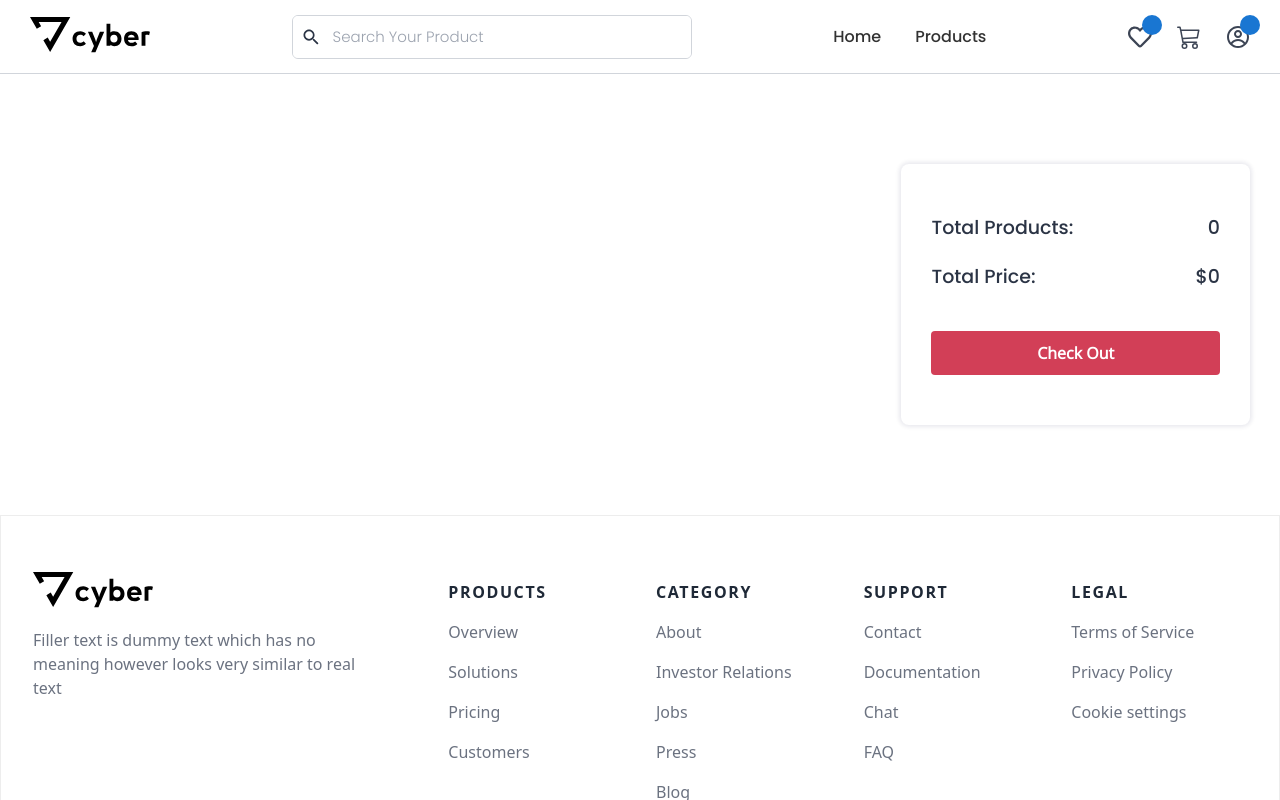
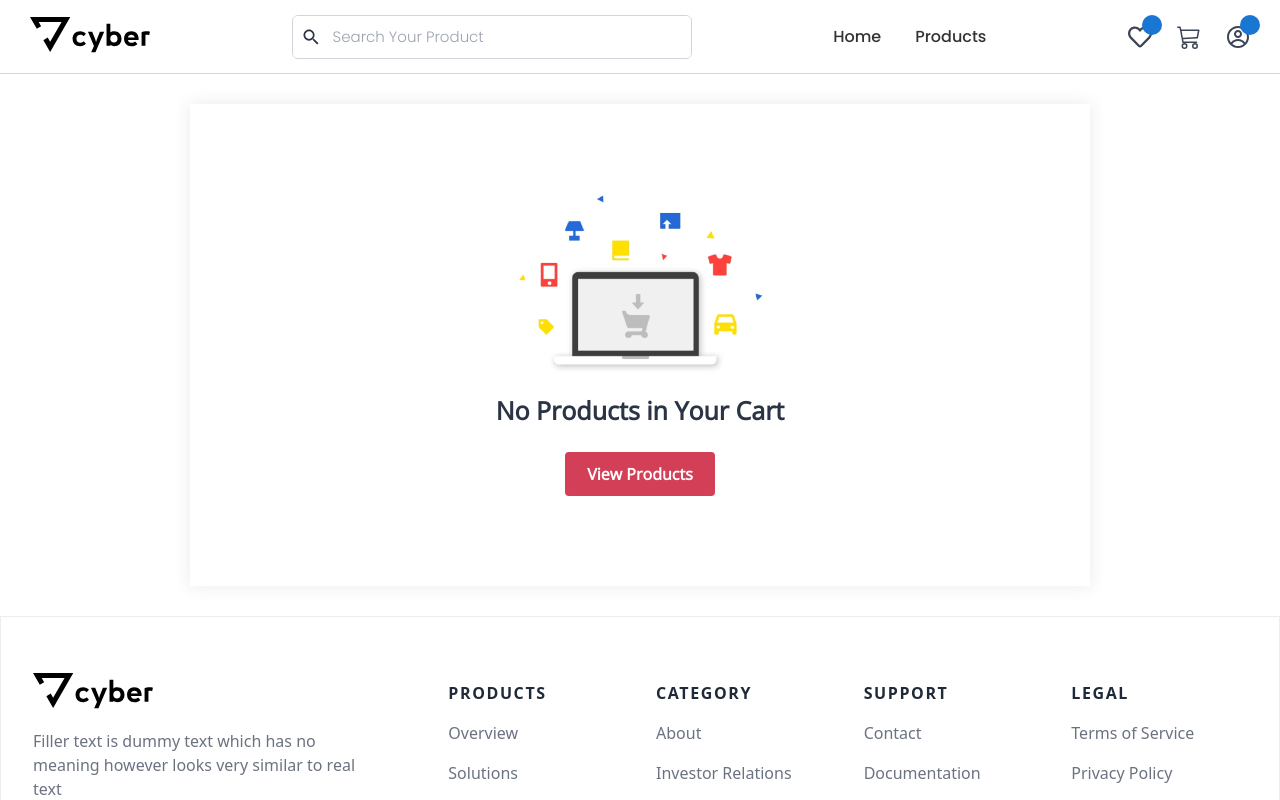
Before and after one commit to talhaghauridev/mern-ecommerce-frontend, a React (Vite) app: page /cart in a window 1280 px wide. Shown: the top 800 px of the page. Built offline with nearby package versions, Linux system fonts and the light colour scheme; some icons are missing.

Commit message:
Add useRemoveFromCart hook in cart page

```diff
--- a/src/components/ProductCard.jsx
+++ b/src/components/ProductCard.jsx
@@ -24,7 +24,7 @@ const ProductCard = (product) => {
       </div>
       <div className="flex flex-col gap-[8px] items-start justify-center w-[100%] px-[15px] py-[5px]">
         <h1 className="text-gray-800 font-semibold text-[18px] text-center mb-0 mt-0 whitespace-normal">
-          {capitalize(String(capitalize))}
+          {capitalize(String(name))}
         </h1>
 
         <div className="flex items-center justify-between gap-[4px]">
--- a/src/components/QuanityInput.jsx
+++ b/src/components/QuanityInput.jsx
@@ -3,25 +3,32 @@ import cn from "@utils/cn";
 
 const QuanityInput = ({ className = "", value = 1, increment, decrement }) => {
   return (
-    <div className={cn("w-full flex items-center justify-center", className)}>
-      <button
-        onClick={increment}
-        className="px-[15px] flex items-center justify-center text-[25px] text-[#d23f57] border-solid border-[1px] border-[#d23f57] rounded cursor-pointer max-w-fit h-[40px] w-[45px]"
-      >
-+
-      </button>
+    <div
+      className={cn(
+        "w-full flex items-center justify-center max-w-fit",
+        className
+      )}
+    >
+      <QuanityButton onClick={increment} sign={"+"} />
 
       <span className="px-[13px] h-full font-PoppinsBold text-[20px]">
         {value}
       </span>
-      <button
-        onClick={decrement}
-        className="px-[15px] flex items-center justify-center text-[25px] text-[#d23f57] border-solid border-[1px] border-[#d23f57] rounded cursor-pointer max-w-fit  h-[40px] w-[45px]"
-      >
-       -
-      </button>
+
+      <QuanityButton onClick={decrement} sign={"-"} />
     </div>
   );
 };
 
+const QuanityButton = memo(({ onClick, sign }) => {
+  return (
+    <button
+      onClick={onClick}
+      className="px-[15px] flex items-center justify-center text-[25px] text-[#d23f57] border-solid border-[1px] border-[#d23f57] rounded cursor-pointer max-w-fit h-[38px] md:h-[40px] w-[40px] md:w-[45px] pb-[5px]"
+    >
+      {sign}
+    </button>
+  );
+});
+
 export default memo(QuanityInput);
--- a/src/pages/cart/components/CartCard.jsx
+++ b/src/pages/cart/components/CartCard.jsx
@@ -1,33 +1,43 @@
 import { hero } from "@assets/images";
-import QuanityInput from "@components/QuanityInput";
 import { Button, Image } from "@components/ui";
+import { lazy } from "react";
 import { Link } from "react-router-dom";
+const QuanityInput = lazy(() => import("@components/QuanityInput"));
+import { capitalize } from "@mui/material";
+import { CgCross } from "react-icons/cg";
+import useRemoveFromCart from "../hooks/useRemoveFromCart";
 
 const CartCard = ({ name, category, price, _id, images }) => {
+  const { handleRemoveItem } = useRemoveFromCart();
   return (
     <div
-      className="w-full max-w-full rounded-[10px] relative overflow-hidden flex "
+      className="w-full max-w-full rounded-[10px] relative overflow-hidden flex  sm:flex-row flex-col"
       style={{
         boxShadow: "#2b34451a 0px 4px 16px",
       }}
     >
       <div className="flex items-center justify-center">
-        <Image src={hero} alt={"hero"} className={"w-full max-w-[200px]"} />
+        <Image
+          src={hero}
+          alt={"hero"}
+          className={"w-full max-w-[180px] sm:max-w-[200px]"}
+        />
       </div>
       {/* Cart Item Detials */}
-      <div className="flex items-center justify-evenly gap-y-[16px] p-[16px] w-full">
+      <div className="flex items-center justify-evenly sm:gap-y-[16px] gap-y-[10px]  p-[16px] w-full sm:flex-row flex-col">
         <Link
           to={`/product/${_id}`}
           className="text-[#2b3445] text-[20px] font-PoppinsBold"
         >
-          <h1>{name}</h1>
+          <h1>{capitalize(String(name))}</h1>
         </Link>
-        <span className="text-[#d23f57] text-[18px] md:text-[20px]">
+        <span className="text-[#d23f57] text-[18px] md:text-[20px] font-PoppinsBold">
           ${price}
         </span>
 
-        <QuanityInput />
+        <QuanityInput value={1} decrement={() => {}} increment={() => {}} />
       </div>
+      <CgCross onClick={() => handleRemoveItem(_id)} />
     </div>
   );
 };
--- a/src/pages/cart/components/EmptyCart.jsx
+++ b/src/pages/cart/components/EmptyCart.jsx
@@ -5,24 +5,27 @@ import { Link } from "react-router-dom";
 
 const EmptyCart = () => {
   return (
-    <section
-      id="emptyCart"
-      className="w-full bg-[#f4f7fa] py-[30px] px-[20px] h-[87vh]"
-    >
-      <div className="container max-w-[1000px] bg-white  flex items-center justify-center flex-col gap-[10px] ">
+    <section id="emptyCart" className="w-full  py-[30px] px-[20px] ">
+      <div
+        className=" max-w-[900px] px-[15px] py-[90px] m-auto bg-white  flex items-center justify-center flex-col gap-[15px] "
+        style={{
+          boxShadow: "#2b34451a 0px 0px 16px",
+        }}
+      >
         <Image
           src={emptyCart}
           alt={"Empty Cart Image"}
-          className={"w-full max-w-[250px]"}
+          className={"w-full max-w-[200px] sm:max-w-[250px]"}
         />
-        <h3 className="text-black text-[20px]">No Products in Your Cart</h3>
+        <h3 className="text-[20px] sm:text-[25px] text-center font-Sans font-[600] text-[#2b3445]">
+          No Products in Your Cart
+        </h3>
         <Link
           to={"/products"}
-          className={buttonVariants({ className: "bg-black" })}
+          className={buttonVariants({ className: "bg-black mt-2" })}
         >
           View Products
         </Link>
-
       </div>
     </section>
   );
--- /dev/null
+++ b/src/pages/cart/hooks/useRemoveFromCart.js
@@ -0,0 +1,21 @@
+import { removeFromCart } from "@redux/reducers/cartReducer";
+import { useCallback } from "react";
+import { useDispatch } from "react-redux";
+import { toast } from "react-toastify";
+const useRemoveFromCart = () => {
+  const dispatch = useDispatch();
+  const handleRemoveItem = useCallback(
+    (id) => {
+      dispatch(removeFromCart(id));
+      toast.success("Item Remove From Cart");
+    },
+    [dispatch]
+  );
+
+  return {
+    handleRemoveItem,
+  };
+};
+
+
+export default useRemoveFromCart
--- a/src/pages/cart/index.jsx
+++ b/src/pages/cart/index.jsx
@@ -1,40 +1,33 @@
-import React from "react";
-import { useNavigate } from "react-router-dom";
-import EmptyCart from "./components/EmptyCart";
+import React, { Suspense, lazy, useMemo } from "react";
 import { MetaData } from "@components/ui";
-import CartPriceBox from "./components/CartPriceBox";
-import CartList from "./components/CartList";
+import { useSelector } from "react-redux";
+const CartList = lazy(() => import("./components/CartList"));
+const EmptyCart = lazy(() => import("./components/EmptyCart"));
+const CartPriceBox = lazy(() => import("./components/CartPriceBox"));
 
 const Cart = () => {
-  const { cartItems, taxPrice, shippingPrice, totalPrice, itemsPrice } = {
-    cartItems: null,
-    taxPrice: 200,
-    shippingPrice: 300,
-    totalPrice: 2000,
-    itemsPrice: 20,
-  };
-
-  const navigate = useNavigate();
-  // const dispatch = useDispatch()
-
-  // const totalItems = cartItems.reduce((acc, item) => acc + +item.qty, 0)
-
-  const handleDeleteItem = (id) => {
-    // dispatch(removeFromCart(id))
-  };
+  const { cartItems } = useSelector((state) => state.cart);
 
   const checkoutHandler = () => {
     navigate("/login?redirect=/shipping");
   };
 
+  const isCartItems = useMemo(
+    () => (cartItems?.length > 0 ? true : false),
+    [cartItems]
+  );
+
   return (
     <>
       <MetaData title="Cart" />
-      <section id="cart" className="">
-        <div className="container py-[90px]">
-          <CartList />
-          <CartPriceBox />
-        </div>
+      <section id="cart">
+        {!isCartItems && <EmptyCart />}
+        {isCartItems && (
+          <div className="container py-[90px]">
+            <CartList />
+            <CartPriceBox />
+          </div>
+        )}
       </section>
     </>
   );
--- a/src/pages/products/components/ProductList.jsx
+++ b/src/pages/products/components/ProductList.jsx
@@ -6,10 +6,10 @@ import { useProductContext } from "../context/ProductContext";
 const ProductList = () => {
   const { products, isLoading } = useProductContext();
   const isProducts = useMemo(
-    () => (!products || (products.length === 0 && !isLoading) ? false : true),
+    () => (products?.length > 0 || !isLoading ? true : false),
     [isLoading, products]
   );
-
+  console.log(isProducts);
   return (
     <section id="productList">
       <div
--- a/src/styles/main.css
+++ b/src/styles/main.css
@@ -65,9 +65,14 @@
 #cart .container {
   display: grid;
   grid-template-columns: 1fr 0.4fr;
-  grid-row-gap: 20px;
+  grid-gap: 20px 35px;
 }
 
+#cart .cart_grid {
+  display: flex;
+  flex-direction: column;
+  gap: 14px;
+}
 @media (max-width: 950px) {
   .home_product_grid {
     grid-template-columns: 1fr 1fr 1fr !important;
@@ -97,7 +102,7 @@
   #cart .container {
     display: flex;
     flex-direction: column;
-    gap: 20px;
+    gap: 30px;
   }
 }
 
```
Also changed, not shown: src/pages/cart/components/CartSkeleton.jsx (deleted).
